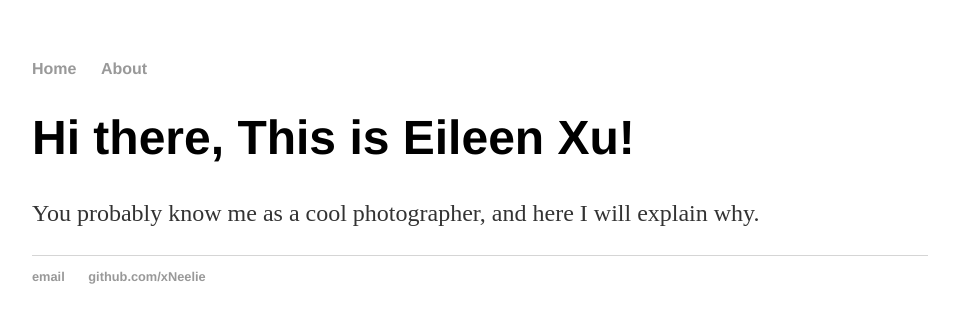
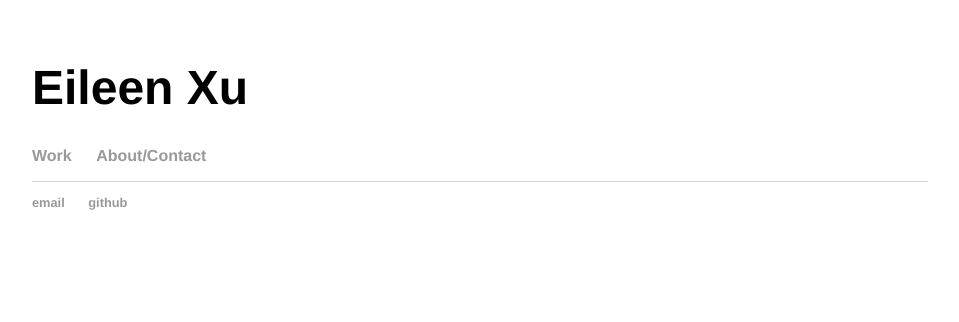
Before and after one commit to xNeelie/xNeelie.github.io, a plain HTML site: page index.html in a window 1280 px wide. Shown: the whole page, without its empty margins (160-1119 px from the left). Drawn offline with Linux system fonts and the light colour scheme; files that its build step writes are made by us from their sources.

Commit message:
Update index.html

```diff
--- a/index.html
+++ b/index.html
@@ -1,32 +1,34 @@
 <!DOCTYPE html>
 <html>
 	<head>
-		<title>Eileen Xu - Portfolio</title>
+		<title>Home - Eileen Xu</title>
 		<!-- link to main stylesheet -->
 		<link rel="stylesheet" type="text/css" href="/css/main.css">
 
 
 	</head>
 	<body>
+
+
+		<div class="container">
+    		<div class="blurb">
+        		<h1>Eileen Xu</h1>
+
 		<nav>
     		<ul>
-        		<li><a href="/">Home</a></li>
-	        	<li><a href="/about">About</a></li>
+        		<li><a href="/">Work</a></li>
+	        	<li><a href="/about">About/Contact</a></li>
 
     		</ul>
 		</nav>
 
-		<div class="container">
-    		<div class="blurb">
-        		<h1>Hi there, This is Eileen Xu!</h1>
-			<p>You probably know me as a cool photographer, and here I will explain why.</p>
 
     		</div><!-- /.blurb -->
 		</div><!-- /.container -->
 		<footer>
     		<ul>
         		<li><a href="mailto:xgzeileen@gmail.com">email</a></li>
-        		<li><a href="https://github.com/xNeelie">github.com/xNeelie</a></li>
+        		<li><a href="https://github.com/xNeelie">github</a></li>
 			</ul>
 		</footer>
 	</body>
```
